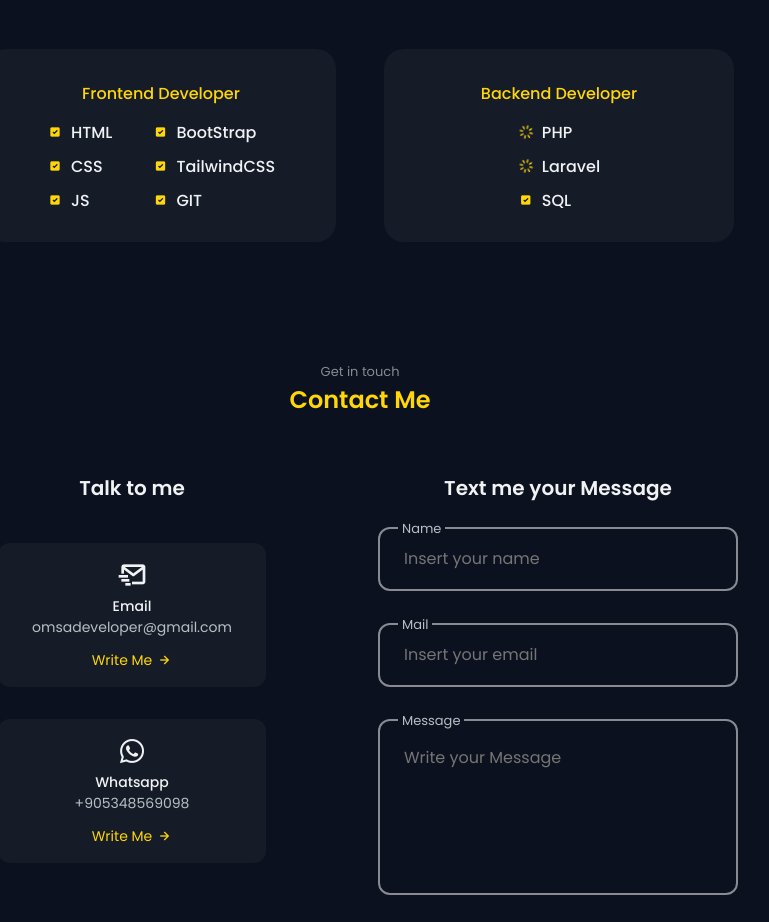
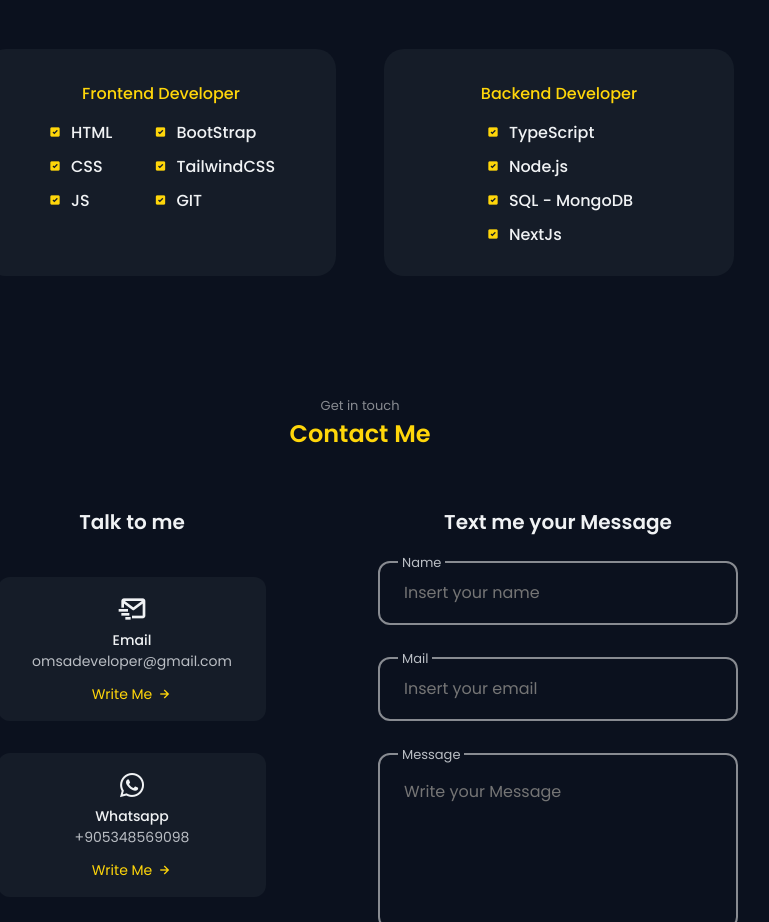
Before and after one commit to omsadeveloper/portfolio, a plain HTML site: page index.html in a window 1280 px wide. Shown: the part 1560-2482 px from the top of the page, without its empty margins (280-1049 px from the left). Drawn offline with nearby package versions, Linux system fonts and the light colour scheme.

Commit message:
Update index.html

```diff
--- a/index.html
+++ b/index.html
@@ -228,18 +228,18 @@
 
                             <!-- first skill -->
                             <div class="skills_data">
-                                <i class='bx bx-loader bx-spin bx-rotate-270'></i>
+                                <i class='bx bxs-checkbox-checked'></i>
                                 <div>
-                                    <h3 class="skills_name">PHP</h3>
+                                    <h3 class="skills_name">TypeScript</h3>
                                 </div>
                             </div>
 
 
                             <!-- second skill -->
                             <div class="skills_data">
-                                <i class='bx bx-loader bx-spin bx-rotate-270'></i>
+                                <i class='bx bxs-checkbox-checked'></i>
                                 <div>
-                                    <h3 class="skills_name">Laravel</h3>
+                                    <h3 class="skills_name">Node.js</h3>
                                 </div>
                             </div>
 
@@ -248,7 +248,14 @@
                             <div class="skills_data">
                                 <i class='bx bxs-checkbox-checked'></i>
                                 <div>
-                                    <h3 class="skills_name">SQL</h3>
+                                    <h3 class="skills_name">SQL - MongoDB</h3>
+                                </div>
+                            </div>
+                             <!-- second skill -->
+                            <div class="skills_data">
+                                <i class='bx bxs-checkbox-checked'></i>
+                                <div>
+                                    <h3 class="skills_name">NextJs</h3>
                                 </div>
                             </div>
 
```
